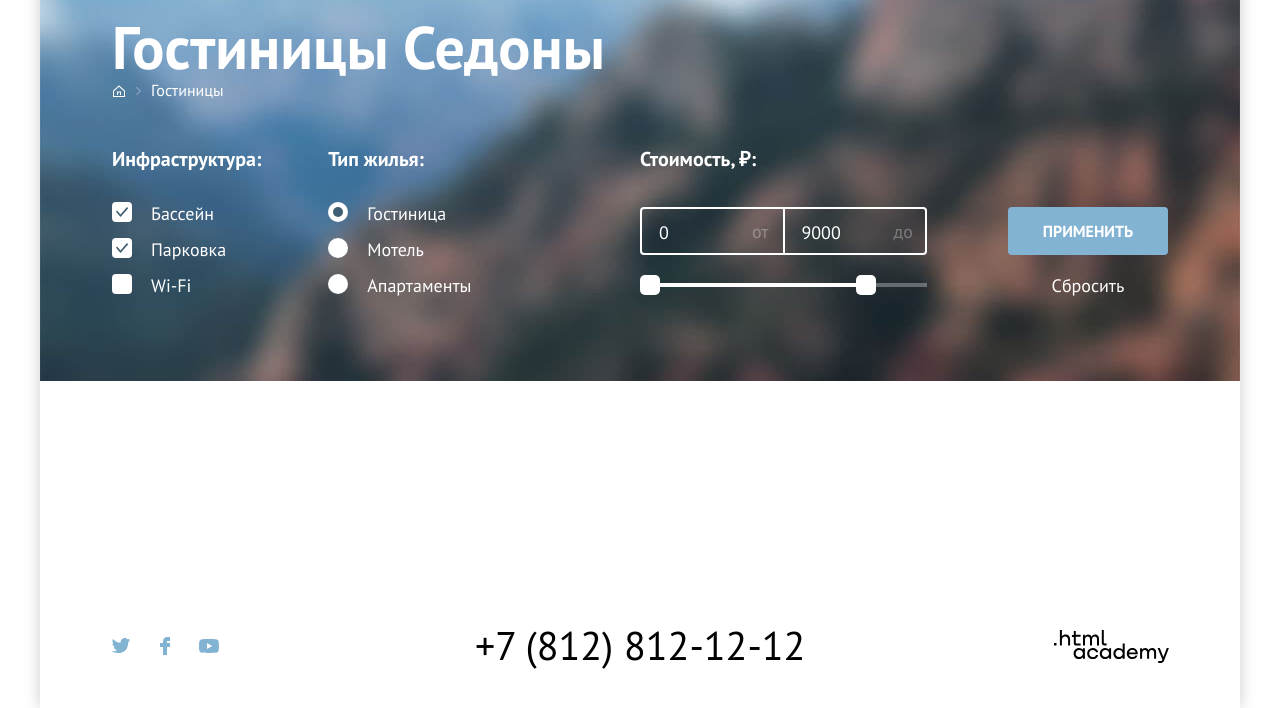
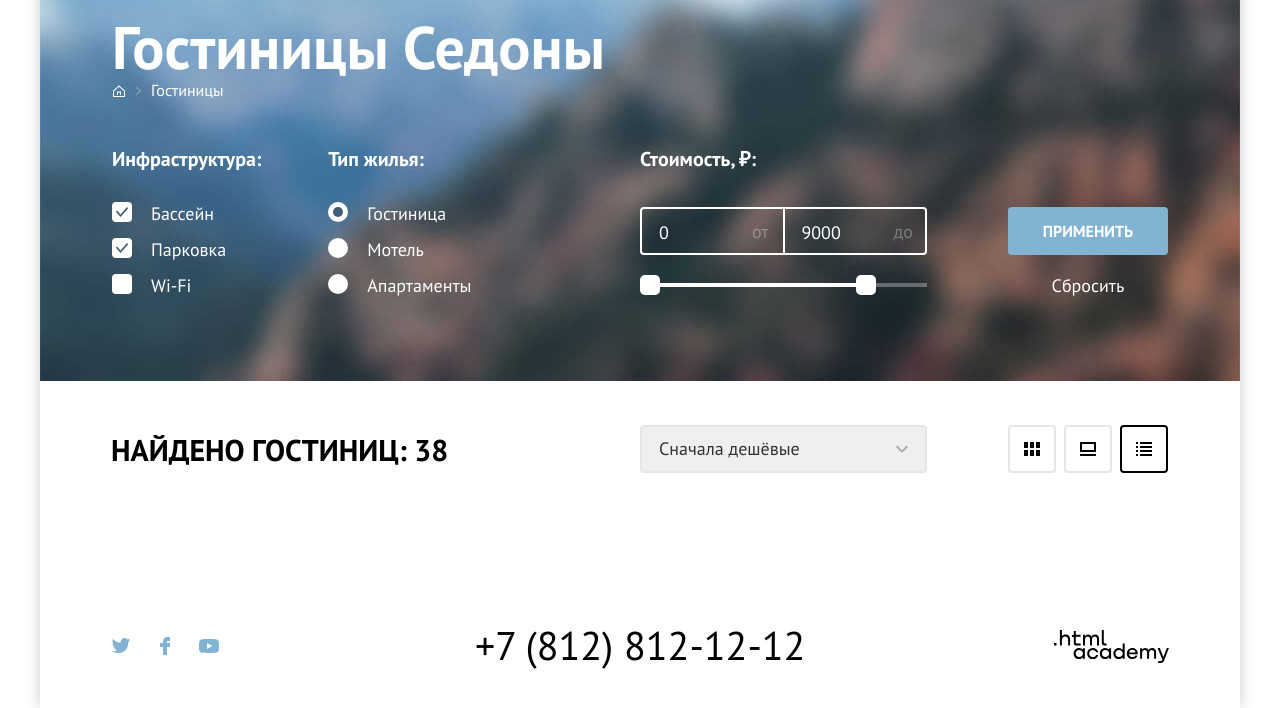
Before and after one commit to abdukulov-talgat/fixed-sedona, a website: page catalog.html in a window 1280 px wide. Shown: the part 92-800 px from the top of the page. Drawn offline with Linux system fonts and the light colour scheme.

Commit message:
Блок sort

```diff
--- a/catalog.html
+++ b/catalog.html
@@ -67,7 +67,7 @@
         </ol>
         <section class="filter">
           <h2 class="visually-hidden">Фильтр гостиниц</h2>
-          <form class="filter-form" action="https://echo.htmlacademy.ru" method="get">
+          <form class="filter-form" action="https://echo.htmlacademy.ru" method="get" id="filter-form">
             <fieldset class="filter-form__fieldset">
               <legend class="filter-form__legend">Инфраструктура:</legend>
               <label class="control filter-form__control">
@@ -137,6 +137,30 @@
           </form>
         </section>
       </div>
+      <section class="sort">
+        <h2 class="visually-hidden">Сортировка гостиниц</h2>
+        <p class="sort__count">Найдено гостиниц: 38</p>
+        <label class="control-select sort__select">
+          <select class="control-select__select" name="order" form="filter-form">
+            <option value="cheap" selected>Сначала дешёвые</option>
+            <option value="expensive">Сначала дорогие</option>
+            <option value="popular">Сначала популярные</option>
+          </select>
+          <span class="visually-hidden">Порядок сортировки</span>
+        </label>
+
+        <ul class="views sort__views">
+          <li>
+            <a class="views__link" href="#"><span class="visually-hidden">Показать карточками</span></a>
+          </li>
+          <li>
+            <a class="views__link views__link--slide" href="#"><span class="visually-hidden">Показать подробно</span></a>
+          </li>
+          <li>
+            <a class="views__link views__link--list views__link--active" href="#"><span class="visually-hidden">Показать списком</span></a>
+          </li>
+        </ul>
+      </section>
     </main>
 
     <footer class="page-footer">
@@ -188,4 +212,5 @@
   </div>
   <script src="js/script.js"></script>
 </body>
+
 </html>
--- a/css/style.css
+++ b/css/style.css
@@ -759,7 +759,6 @@ body {
   background-position: center;
 }
 
-/* Filter */
 
 /* Filter-form */
 .filter-form {
@@ -989,3 +988,111 @@ body {
   box-shadow: 0 7px 15px rgba(0, 0, 0, 0.4);
   outline: 2px solid #83b3d3;
 }
+
+/* Sort */
+
+.sort {
+  padding: 44px 72px;
+  padding-left: 71px;
+  display: flex;
+  align-items: center;
+}
+
+.sort__count {
+  font-weight: 700;
+  font-size: 30px;
+  line-height: 39px;
+  text-transform: uppercase;
+  color: #000000;
+  margin: 0;
+  margin-right: auto;
+}
+
+.sort__select {
+  margin-right: 81px;
+}
+
+.control-select {
+  display: block;
+  position: relative;
+  width: 287px;
+}
+
+.control-select::after {
+  content: "";
+  position: absolute;
+  width: 12px;
+  height: 7px;
+  background-image: url("../img/icons/icon-dropdown.svg");
+  background-repeat: no-repeat;
+  background-position: center;
+  top: 50%;
+  right: 19px;
+  transform: translateY(-50%);
+  opacity: 0.3;
+}
+
+.control-select__select {
+  font-family: inherit;
+  font-size: inherit;
+  line-height: 23px;
+  color: inherit;
+  border: 2px solid #e6e6e6;
+  border-radius: 4px;
+  appearance: none;
+  display: block;
+  width: 100%;
+  padding-top: 10px;
+  padding-bottom: 11px;
+  padding-left: 17px;
+  padding-right: 31px;
+  outline: none;
+}
+
+.control-select__select:hover,
+.control-select__select:focus {
+  border-color: #83b3d3;
+}
+
+.control-select__select:active {
+  border-color: #e6e6e6;
+  color: rgba(51, 51, 51, 0.3);
+}
+
+.views {
+  margin: 0;
+  padding: 0;
+  list-style: none;
+  display: grid;
+  grid-template-columns: repeat(3, 48px);
+  gap: 8px;
+}
+
+.views__link {
+  width: 48px;
+  height: 48px;
+  display: block;
+  box-sizing: border-box;
+  border: 2px solid #e6e6e6;
+  background-image: url("../img/icons/icon-tile.svg");
+  background-repeat: no-repeat;
+  background-position: center;
+  border-radius: 4px;
+}
+
+.views__link--slide {
+  background-image: url("../img/icons/icon-slideshow.svg");
+}
+
+.views__link--list {
+  background-image: url("../img/icons/icon-list.svg");
+}
+
+.views__link:hover,
+.views__link:focus {
+  border-color: #83b3d3;
+}
+
+.views__link--active {
+  border-color: #000000;
+}
```
Also changed, not shown: img/icons/icon-dropdown.svg (added), img/icons/icon-tile.svg (renamed from img/icons/icone-tile.svg).
